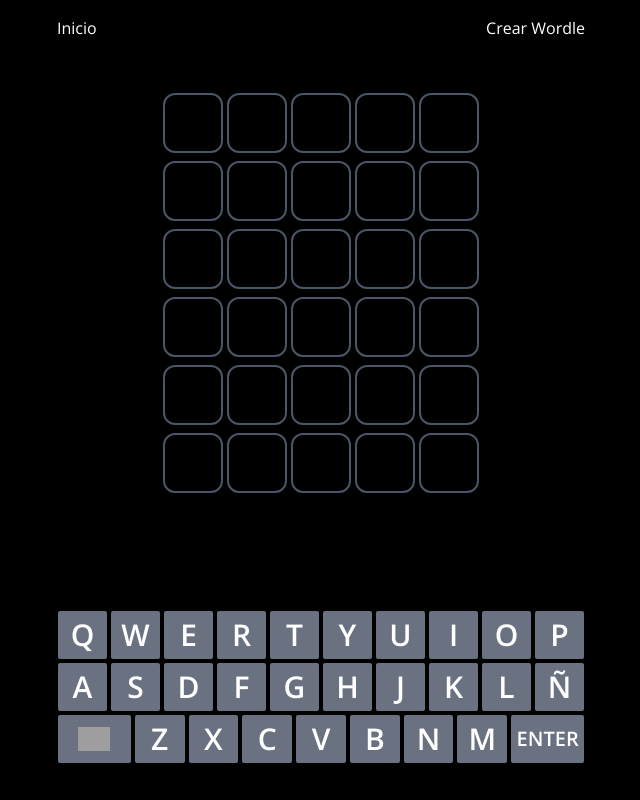
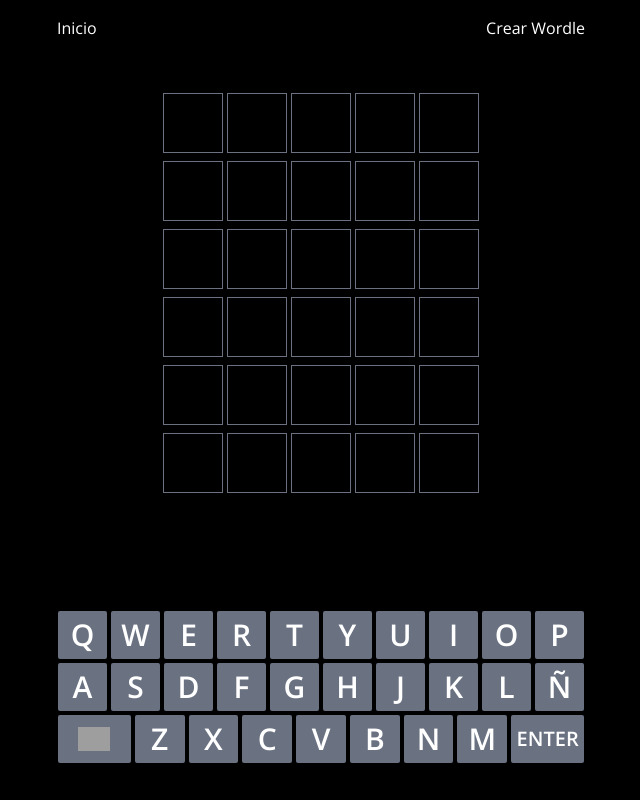
Before and after one commit to NicolashhOcampo/Wordle, a React (Vite) app: page / in a window 1280 px wide. Shown: the whole page, without its empty margins (319-959 px from the left). Built offline with nearby package versions, Linux system fonts and the light colour scheme; no server answers; grey boxes are pictures that could not be loaded.

Commit message:
feat: add FlipLetter component and integrate it into InputWord; update Modal dimensions and add toast delay in PlayWordle

```diff
--- /dev/null
+++ b/src/components/FlipLetter.tsx
@@ -0,0 +1,29 @@
+import { FeedBack } from "../types/word.type";
+
+interface FlipLetterProps {
+    letter: string;
+    feedback: FeedBack | undefined;
+    delay: number;
+}
+
+export const FlipLetter = ({ letter, feedback, delay }: FlipLetterProps) => {
+
+    const bg = !feedback ? "" : feedback === "match" ? " bg-green-600 border-green-600" : feedback === "misplaced" ? " bg-yellow-500 border-yellow-500" : " bg-gray-700 border-gray-700";
+
+    return (
+        <div className="md:size-15 size-12 perspective-midrange">
+            <div className={`relative w-full h-full transition-transform duration-600 transform-3d ${feedback ? "-rotate-x-180" : ""}`}
+                style={{ transitionDelay: `${delay}ms` }}
+            >
+
+                <div className="absolute w-full h-full border border-gray-500 text-white flex items-center justify-center md:text-4xl text-3xl font-bold backface-hidden">
+                    {letter.toUpperCase()}
+                </div>
+
+                <div className={`absolute w-full h-full ${bg} text-white flex items-center justify-center md:text-4xl text-3xl font-bold rotate-x-180 backface-hidden`}>
+                    {letter.toUpperCase()}
+                </div>
+            </div>
+        </div>
+    )
+}
--- a/src/components/InputWord.tsx
+++ b/src/components/InputWord.tsx
@@ -1,17 +1,15 @@
 import { Word } from "../types/word.type"
+import { FlipLetter } from "./FlipLetter"
 
-export const InputWord = ({word, length}:{word:Word, length:number}) => {
+export const InputWord = ({ word, length }: { word: Word, length: number }) => {
 
   const formatValue = word.word.padEnd(length, " ").toUpperCase()
   return (
     <div className="w-full flex justify-center gap-1 text-white">
-        {formatValue.split("").map((l, index) => {
-          const bg = !word.feedback? "" : word.feedback[index] === "match"? " bg-green-600 border-green-600" : word.feedback[index] === "misplaced"? " bg-yellow-500 border-yellow-500" : " bg-gray-700 border-gray-700"
-          return (
-            <div key={index}
-            className={"md:size-15 size-12 border-2 rounded-xl border-gray-600 md:text-4xl text-3xl flex items-center justify-center transition-all ease-out duration-300" + bg}
-            ><span className="font-semibold">{l.toUpperCase()}</span></div>
-        )})}
+      {formatValue.split("").map((l, index) => (
+        <FlipLetter letter={l} feedback={word.feedback?.[index]} delay={index * 100} />
+      )
+      )}
     </div>
   )
 }
--- a/src/components/Modal.tsx
+++ b/src/components/Modal.tsx
@@ -14,7 +14,7 @@ export const Modal = ({ correctWord, words, onClose }: ModalProps) => {
   return (
 
     <div className="fixed top-0 left-0 w-dvw h-dvh bg-black/40 flex items-center justify-center">
-      <div className="w-70 h-80 rounded-2xl bg-gray-700 p-2 flex flex-col items-center">
+      <div className="w-70 h-85 rounded-2xl bg-gray-700 p-2 flex flex-col items-center">
         <div className="w-full flex justify-end">
           <button type="button" onClick={onClose} className="text-white p-3 size-8 flex items-center justify-center rounded-full cursor-pointer hover:bg-gray-600">X</button>
         </div>
--- a/src/components/PlayWordle.tsx
+++ b/src/components/PlayWordle.tsx
@@ -64,16 +64,22 @@ export const PlayWordle = ({ wordle }: { wordle: Wordle }) => {
         if (isCorrect) {
             setGameStatus("WIN")
             console.log("ganaste")
-            toast("GANASTE!")
-            setModalOpen(true);
+
+            setTimeout(() => {
+                toast("GANASTE!")
+                setModalOpen(true);
+            }, 1000);
             return
         }
 
         const nextIndex = activeWord + 1
         if (nextIndex >= words.length) {
             setGameStatus("LOSE")
-            toast(`Perdiste: ${wordle.getWord()}`)
-            console.log("Perdiste")
+
+            setTimeout(() => {
+                toast(`Perdiste: ${wordle.getWord()}`)
+                setModalOpen(true);
+            }, 1000);
         }
 
         setActiveWord(nextIndex)
```
